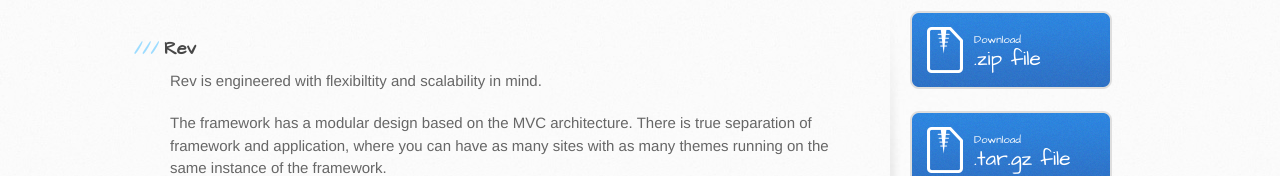
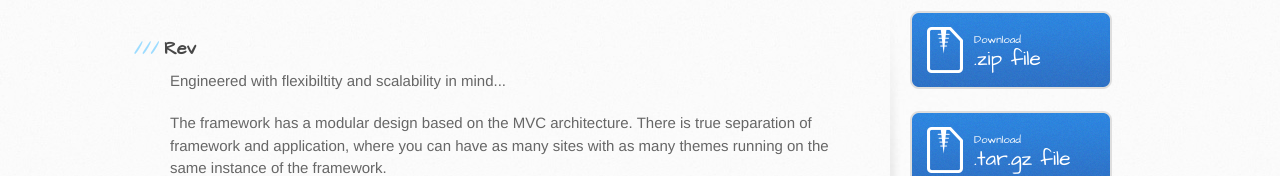
Before and after one commit to Kryptos/Rev, a plain HTML site: page index.html in a window 1280 px wide. Shown: the part 255-431 px from the top of the page. Drawn offline with Linux system fonts and the light colour scheme.

Commit message:
Update index.html

```diff
--- a/index.html
+++ b/index.html
@@ -33,7 +33,7 @@
         <section id="main-content">
           <h3>Rev</h3>
 
-	    <p>Rev is engineered with flexibiltity and scalability in mind.</p>
+	    <p>Engineered with flexibiltity and scalability in mind...</p>
 
             <p>The framework has a modular design based on the MVC architecture. There is true separation of framework and application, where you can have as many sites with as many themes running on the same instance of the framework.</p>
 
```
